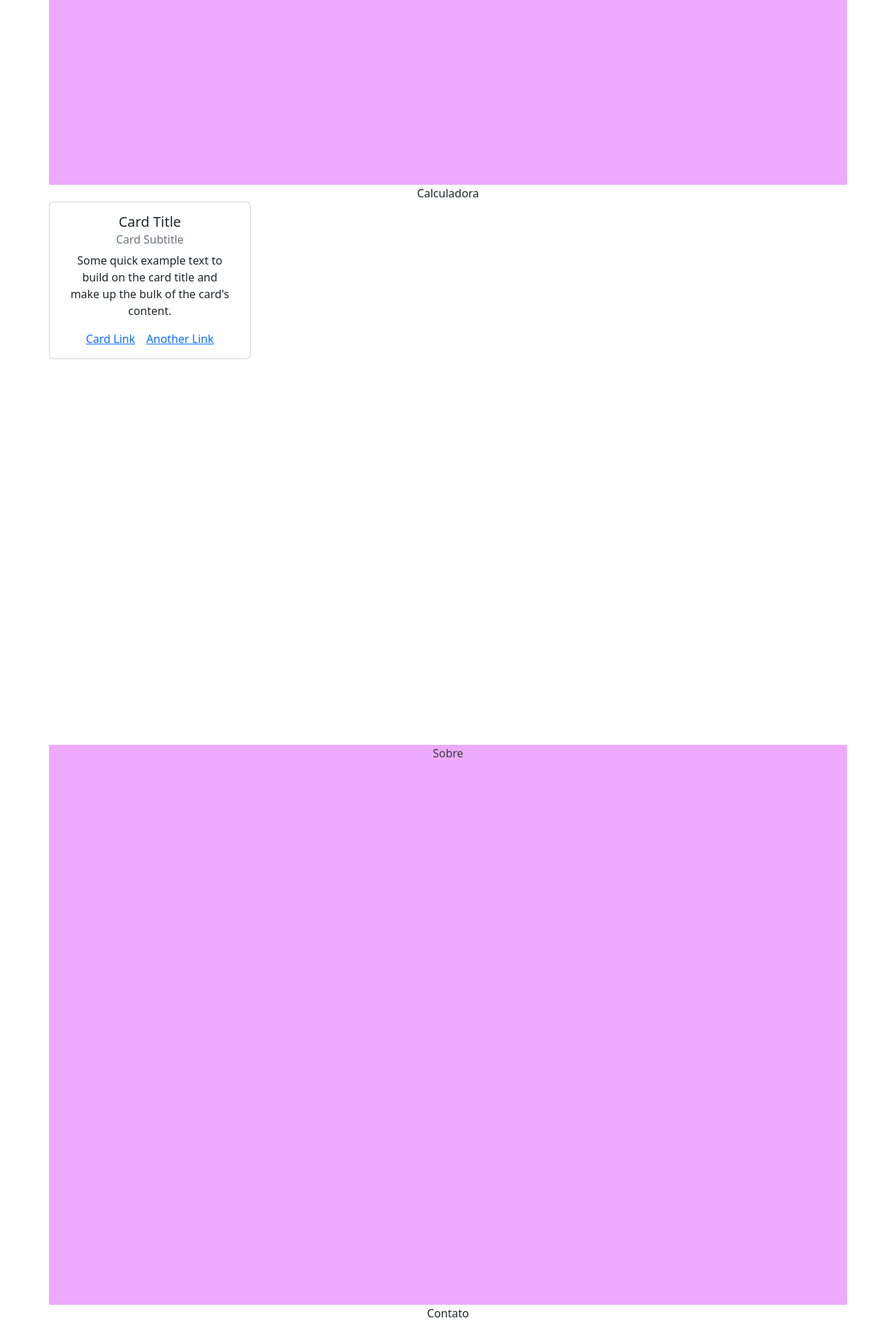
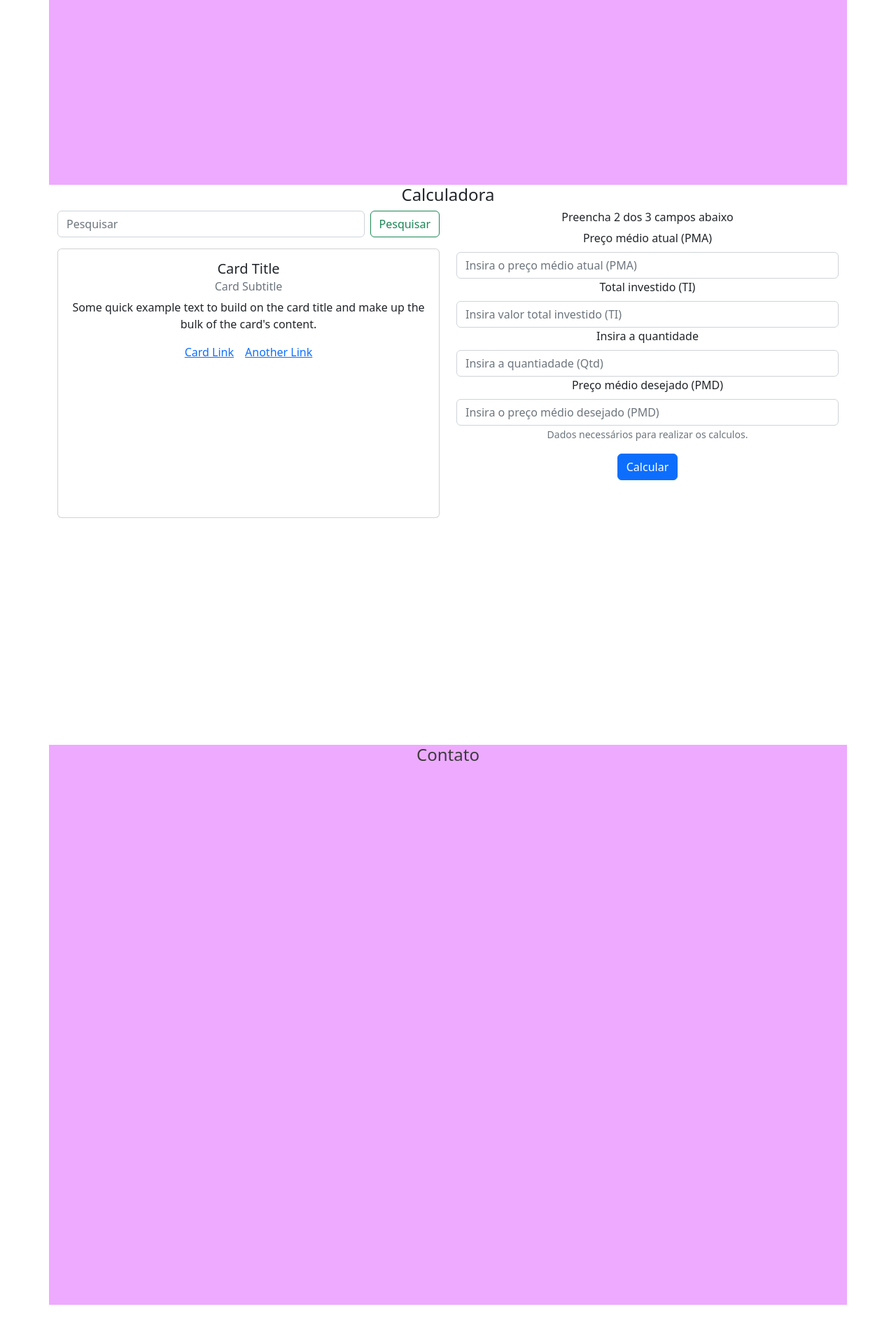
Before and after one commit to Thiagodsm/Average-Down-Calculator, a React (Create React App) app: page / in a window 1280 px wide. Shown: the part 536-2456 px from the top of the page at 70% size. After the commit the page ends 2400 px from the top, so only its background shows below. Built offline with nearby package versions, Linux system fonts and the light colour scheme; no server answers.

Commit message:
create the values fields

```diff
--- a/src/App.css
+++ b/src/App.css
@@ -38,14 +38,13 @@
 }
 
 #home,
-#about {
+#contact {
   color: #3b3b3c;
   background: #eaf;
 }
 
 #home,
 #calculator,
-#about,
 #contact {
   height: 100vh;
 }
--- a/src/App.js
+++ b/src/App.js
@@ -8,7 +8,9 @@ import NavScroll from './components/NavScroll';
 /*-- APIUtils --*/
 import api from './api/APIUtils';
 import StockCard from './components/StockCard';
-import { Container } from 'react-bootstrap';
+import { Col, Container } from 'react-bootstrap';
+import StocksData from './components/StocksData';
+import SearchStock from './components/SearchStock';
 /*-- APIUtils --*/
 
 class App extends Component{
@@ -32,28 +34,20 @@ class App extends Component{
           Home
           </Container>
           <Container id='calculator'>
-            Calculadora
+            <h4>Calculadora</h4>
             <Row>
-              <StockCard></StockCard>
+              <Col xs={12} sm={12} md={6}>
+                <SearchStock />
+                <StockCard />
+              </Col>
+              <Col xs={12} sm={12} md={6}>
+                <h6>Preencha 2 dos 3 campos abaixo</h6>
+                <StocksData />
+              </Col>
             </Row>
           </Container>
-          <Container id='about'>
-            Sobre
-          </Container>
           <Container id='contact'>
-            Contato
-          </Container>
-          <Container>
-            <Row >
-              {/*<StockCard></StockCard>
-              <StockCard></StockCard>
-              <StockCard></StockCard>
-              <StockCard></StockCard>
-              <StockCard></StockCard>
-              <StockCard></StockCard>
-              <StockCard></StockCard>
-    <StockCard></StockCard>*/}
-            </Row>
+            <h4>Contato</h4>
           </Container>
         </NavScroll>
       </div>
--- a/src/components/NavScroll.js
+++ b/src/components/NavScroll.js
@@ -9,7 +9,7 @@ function NavScroll({children}) {
     <div className='NavScroll'>
         <Navbar bg="dark" expand="lg" fixed='top'>
             <Container fluid>
-                <Navbar.Brand href="#" style={{color: "#FFF"}}>TSM</Navbar.Brand>
+                <Navbar.Brand href="#home" style={{color: "#FFF"}}>TSM</Navbar.Brand>
                 <Navbar.Toggle aria-controls="navbarScroll" />
                 <Navbar.Collapse id="navbarScroll">
                 <Nav
@@ -17,20 +17,10 @@ function NavScroll({children}) {
                     style={{ maxHeight: '100px' }}
                     navbarScroll
                 >
-                    <Nav.Link href="#home"  style={{color: "#FFF"}}>Home</Nav.Link>
+                    <Nav.Link href="#home" style={{color: "#FFF"}}>Home</Nav.Link>
                     <Nav.Link href="#calculator" style={{color: "#FFF"}}>Calculadora</Nav.Link>
-                    <Nav.Link href="#about" style={{color: "#FFF"}}>Sobre</Nav.Link>
                     <Nav.Link href="#contact" style={{color: "#FFF"}}>Contato</Nav.Link>
                 </Nav>
-                <Form className="d-flex">
-                    <Form.Control
-                    type="search"
-                    placeholder="Pesquisar"
-                    className="me-2"
-                    aria-label="Search"
-                    />
-                    <Button variant="outline-success">Pesquisar</Button>
-                </Form>
                 </Navbar.Collapse>
             </Container>
         </Navbar>
--- /dev/null
+++ b/src/components/SearchStock.js
@@ -0,0 +1,17 @@
+import React from 'react'
+import Button from 'react-bootstrap/Button';
+import Form from 'react-bootstrap/Form';
+
+export default function SearchStock() {
+    return (
+        <Form className="d-flex mb-3">
+            <Form.Control
+            type="search"
+            placeholder="Pesquisar"
+            className="me-2"
+            aria-label="Search"
+            />
+            <Button variant="outline-success">Pesquisar</Button>
+        </Form>
+      );
+}
--- a/src/components/StockCard.js
+++ b/src/components/StockCard.js
@@ -3,7 +3,7 @@ import Card from 'react-bootstrap/Card';
 
 function StockCard() {
   return (
-    <Card className='mb-3 me-3' style={{ width: '18rem'}}>
+    <Card className='mb- me-3' style={{ width: '100%', height:'100%'}}>
       <Card.Body>
         <Card.Title>Card Title</Card.Title>
         <Card.Subtitle className="mb-2 text-muted">Card Subtitle</Card.Subtitle>
--- /dev/null
+++ b/src/components/StocksData.js
@@ -0,0 +1,27 @@
+import Button from 'react-bootstrap/Button';
+import Form from 'react-bootstrap/Form';
+
+function StocksData() {
+  return (
+    <Form style={{ width: '100%', height:'100%'}}>
+      <Form.Group className="mb-3" controlId="formStockData">
+        <Form.Label>Preço médio atual (PMA)</Form.Label>
+        <Form.Control type="number" placeholder="Insira o preço médio atual (PMA)" />
+        <Form.Label>Total investido (TI)</Form.Label>
+        <Form.Control type="number" placeholder="Insira valor total investido (TI)" />
+        <Form.Label>Insira a quantidade</Form.Label>
+        <Form.Control type="number" placeholder="Insira a quantiadade (Qtd)" />
+        <Form.Label>Preço médio desejado (PMD)</Form.Label>
+        <Form.Control type="number" placeholder="Insira o preço médio desejado (PMD)" />
+
+        <Form.Text className="text-muted">Dados necessários para realizar os calculos.</Form.Text>
+
+      </Form.Group>
+      <Button variant="primary" type="submit">
+        Calcular
+      </Button>
+    </Form>
+  );
+}
+
+export default StocksData;
```
